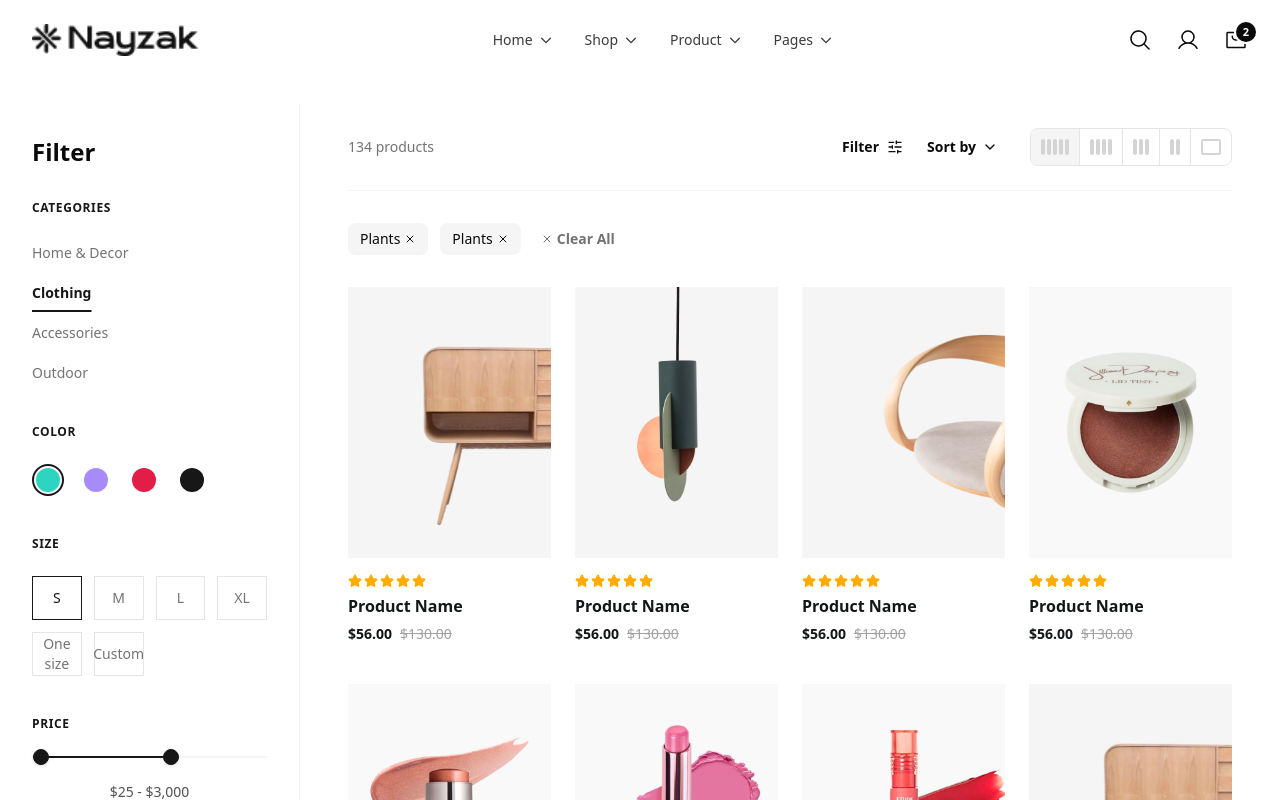
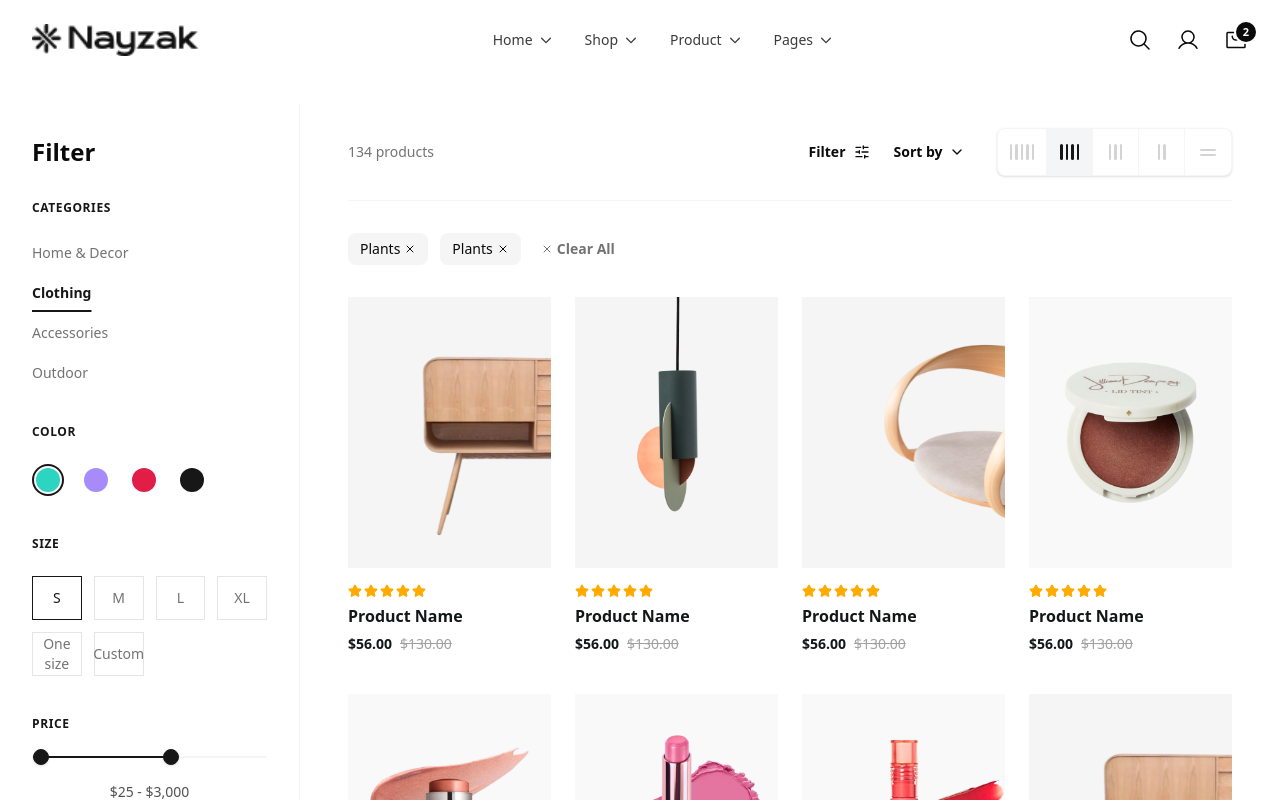
Before and after one commit to oodling-shop/oodling-frontend, a Next.js app: page /products in a window 1280 px wide. Shown: the top 800 px of the page. Built offline with nearby package versions, Linux system fonts and the light colour scheme.

Commit message:
feat: Implement product listing page with filter bar, product cards, and view layout options.

```diff
--- a/app/(pages)/products/page.tsx
+++ b/app/(pages)/products/page.tsx
@@ -110,6 +110,7 @@ const MOCK_PRODUCTS: Product[] = [
 
 export default function ProductsPage() {
   const [isSidebarOpen, setIsSidebarOpen] = useState(true);
+  const [view, setView] = useState(4);
 
   return (
     <main className="min-h-screen bg-white pb-20 pt-10">
@@ -130,6 +131,8 @@ export default function ProductsPage() {
               productCount={134}
               onToggleSidebar={() => setIsSidebarOpen(!isSidebarOpen)}
               isSidebarOpen={isSidebarOpen}
+              currentView={view}
+              onViewChange={setView}
             />
 
             {/* Active Filters */}
@@ -137,13 +140,19 @@ export default function ProductsPage() {
 
             {/* Product Grid */}
             <div className={cn(
-              "grid gap-x-6 gap-y-10 transition-all duration-300",
-              isSidebarOpen
-                ? "grid-cols-2 md:grid-cols-2 lg:grid-cols-3 xl:grid-cols-4"
-                : "grid-cols-2 md:grid-cols-3 lg:grid-cols-4 xl:grid-cols-5"
+              "transition-all duration-300",
+              view === 1 ? "flex flex-col" : "grid gap-x-6 gap-y-10",
+              view === 2 ? "grid-cols-2" :
+              view === 3 ? "grid-cols-2 md:grid-cols-3" :
+              view === 4 ? "grid-cols-2 md:grid-cols-3 lg:grid-cols-4" :
+              view === 5 ? "grid-cols-2 md:grid-cols-3 lg:grid-cols-4 xl:grid-cols-5" : ""
             )}>
               {MOCK_PRODUCTS.map((product) => (
-                <ProductCard key={product.id} product={product} />
+                <ProductCard
+                  key={product.id}
+                  product={product}
+                  layout={view === 1 ? 'list' : 'grid'}
+                />
               ))}
             </div>
 
--- a/components/products/filter-bar.tsx
+++ b/components/products/filter-bar.tsx
@@ -9,9 +9,17 @@ interface FilterBarProps {
   productCount: number;
   onToggleSidebar?: () => void;
   isSidebarOpen?: boolean;
+  currentView: number;
+  onViewChange: (view: number) => void;
 }
 
-export const FilterBar = ({ productCount, onToggleSidebar, isSidebarOpen = false }: FilterBarProps) => {
+export const FilterBar = ({
+  productCount,
+  onToggleSidebar,
+  isSidebarOpen = false,
+  currentView,
+  onViewChange
+}: FilterBarProps) => {
   return (
     <div className="flex flex-col md:flex-row md:items-center justify-between py-6 gap-4 border-b border-neutral-100 mb-8">
       {/* Filter Sidebar - Mobile Drawer */}
@@ -43,22 +51,42 @@ export const FilterBar = ({ productCount, onToggleSidebar, isSidebarOpen = false
         </div>
 
         {/* View Switchers */}
-        <div className="hidden lg:flex items-center border border-neutral-200 rounded-md overflow-hidden bg-white">
+        <div className="hidden lg:flex items-center border border-neutral-100 rounded-md overflow-hidden bg-white shadow-sm">
           {[5, 4, 3, 2, 1].map((cols, i) => (
             <button
               key={cols}
+              onClick={() => onViewChange(cols)}
               className={cn(
-                "p-2.5 hover:bg-neutral-50 transition-colors",
-                i !== 4 && "border-r border-neutral-200",
-                cols === 5 && "bg-neutral-100" // Active state for the default view
+                "p-3 hover:bg-neutral-50 transition-all flex items-center justify-center min-w-[46px] h-[46px]",
+                i !== 4 && "border-r border-neutral-100",
+                currentView === cols ? "bg-[#F3F5F7]" : "bg-white"
               )}
             >
-              <div className="flex gap-0.5">
+              <div className={cn(
+                "flex gap-[3px]",
+                cols === 1 ? "flex-col" : "flex-row"
+              )}>
                 {cols === 1 ? (
-                  <div className="w-5 h-4 border-2 border-neutral-300 rounded-xs" />
+                  // List view: 2 horizontal bars
+                  <>
+                    <div className={cn(
+                      "w-4 h-[2px] rounded-full transition-colors",
+                      currentView === cols ? "bg-[#141718]" : "bg-neutral-300"
+                    )} />
+                    <div className={cn(
+                      "w-4 h-[2px] rounded-full transition-colors",
+                      currentView === cols ? "bg-[#141718]" : "bg-neutral-300"
+                    )} />
+                  </>
                 ) : (
                   Array.from({ length: cols }).map((_, idx) => (
-                    <div key={idx} className="w-1 h-4 bg-neutral-300 rounded-full" />
+                    <div
+                      key={idx}
+                      className={cn(
+                        "w-[2.5px] h-4 rounded-full transition-colors",
+                        currentView === cols ? "bg-[#141718]" : "bg-neutral-300"
+                      )}
+                    />
                   ))
                 )}
               </div>
--- a/components/products/product-card.tsx
+++ b/components/products/product-card.tsx
@@ -14,9 +14,65 @@ export interface Product {
 
 interface ProductCardProps {
   product: Product;
+  layout?: 'grid' | 'list';
 }
 
-export const ProductCard = ({ product }: ProductCardProps) => {
+export const ProductCard = ({ product, layout = 'grid' }: ProductCardProps) => {
+  if (layout === 'list') {
+    return (
+      <div className="group flex gap-8 py-6 border-b border-neutral-100 last:border-0 items-center">
+        {/* Image Container */}
+        <div className="relative w-48 aspect-[3/4] overflow-hidden bg-[#F3F5F7] flex-shrink-0 rounded-lg">
+          <Image
+            src={product.image}
+            alt={product.name}
+            fill
+            className="object-cover transition-transform duration-500 group-hover:scale-105"
+            sizes="192px"
+          />
+        </div>
+
+        {/* Product Info */}
+        <div className="flex flex-col gap-3 flex-1">
+          {/* Stars */}
+          <div className="flex gap-0.5">
+            {[...Array(5)].map((_, i) => (
+              <Star
+                key={i}
+                className={cn(
+                  "size-4",
+                  i < product.rating ? "fill-[#FFAB00] text-[#FFAB00]" : "text-neutral-200"
+                )}
+              />
+            ))}
+          </div>
+
+          {/* Name */}
+          <h3 className="text-xl font-bold text-[#141718]">
+            {product.name}
+          </h3>
+
+          {/* Pricing */}
+          <div className="flex items-center gap-3">
+            <span className="text-lg font-bold text-[#141718]">
+              {product.price}
+            </span>
+            {product.originalPrice && (
+              <span className="text-sm text-neutral-400 line-through">
+                {product.originalPrice}
+              </span>
+            )}
+          </div>
+
+          {/* Description Placeholder */}
+          <p className="text-neutral-500 line-clamp-2 max-w-xl text-sm">
+            High-quality product crafted with precision and care, perfect for your daily needs and style.
+          </p>
+        </div>
+      </div>
+    );
+  }
+
   return (
     <div className="group flex flex-col gap-3">
       {/* Image Container */}
```
